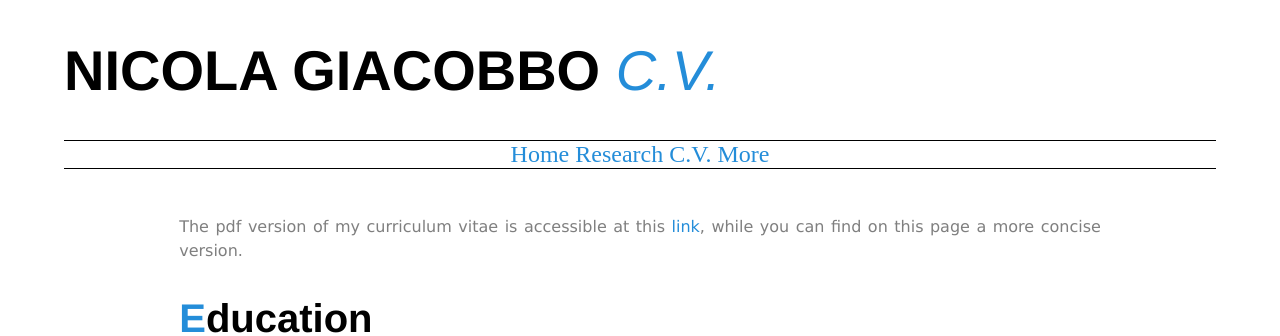
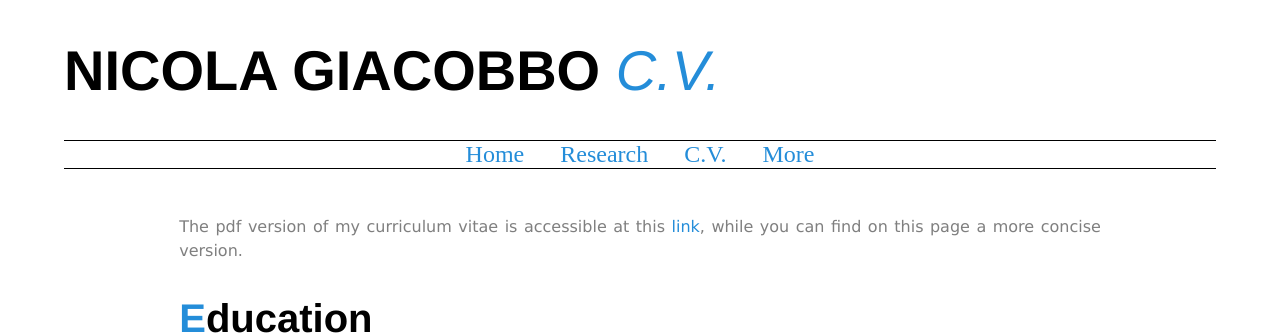
Before and after one commit to GiacobboNicola/giacobbonicola.github.io, a Jekyll site: the page built from item3.html, in a window 1280 px wide. Shown: the top 336 px of the page. Built offline with Jekyll 4.4.1, drawn with Linux system fonts in a browser that asks for light colours.

Commit message:
correction CV menu bar

```diff
--- a/css/cv.css
+++ b/css/cv.css
@@ -1,9 +1,14 @@
 /* reset our lists to remove bullet points and padding */
-#menudiv {
-  text-align:center;
+.mainmenu, .submenu {
+  list-style: none;
+  padding:0;
+  overflow: hidden;
+  margin: 0;
 }
+
 /* make ALL links (main and submenu) have padding and background color */
 .mainmenu {
+  display: block;
   background-color:white;
   text-decoration: none;
   padding: 0px;
@@ -11,33 +16,29 @@
   text-align: center;
   color:black;
 }
-lu.mainmenu {
-  display:inline-block;
-  list-style-type:none;
+
+.mainmenu a {
+  padding: 15px;
 }
-li.menuitem {
-  position:relative;
-  display:inline-block;
-  padding: 0px 15px;
-  margin: 0px 0px;
+
+/* add hover behaviour */
+.mainmenu a:hover {
+    background-color: rgb(101, 153, 17);
+    color: white;
 }
-a.menuitem {
-  padding: 15px;
 
-}
 /* add hover behaviour */
 .menuitem a:hover {
     background-color: rgb(36, 141, 217);
     padding: 0px 0px;
     color: white;
 }
-ul.submenu {
-  display:none;
-  position:absolute;
-  background-color: white;
-  color: black;
-  list-style-type: none;
+
+.mainmenu li:hover .submenu {
+  display: block;
+  max-height: 200px;
 }
+
 .subitem a {
     font-size: 20px;
     background-color: white;
@@ -48,10 +49,7 @@ ul.submenu {
     color: rgb(36, 141, 217);
 }
 
-/* when hovering over a .menuitem, display the submenu inside it. */
-.menuitem:hover > ul.submenu {
-  display: block;
-}
+
 /* GENERAL */
 
   h1 {
```
